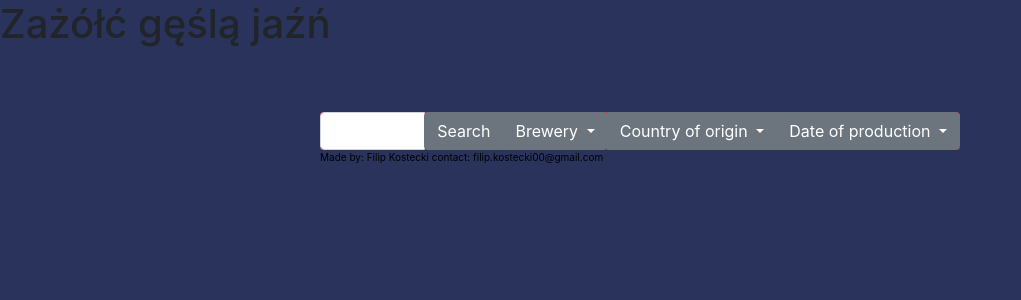
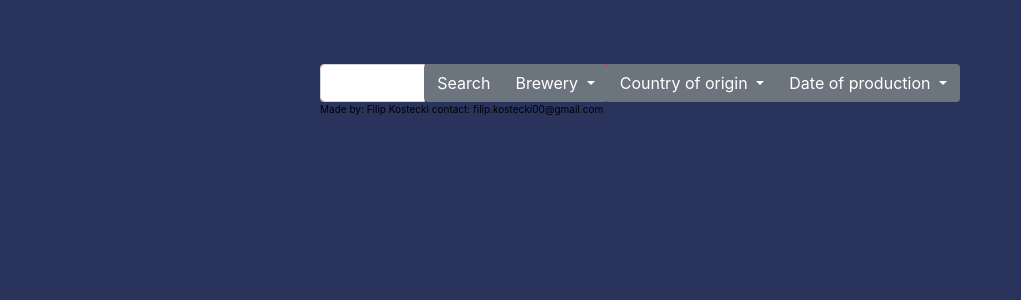
Before and after one commit to kostnerek/brewery, a PHP site: page /?search=1 in a window 1280 px wide. Shown: the top 300 px of the page, without its empty margins (0-1021 px from the left). Run offline with PHP 8.4, Linux system fonts and the light colour scheme; data that the repository does not hold is empty.

Commit message:
polish charset test end

```diff
--- a/index.php
+++ b/index.php
@@ -28,7 +28,7 @@
         include('config.php');
         $conn = mysqli_connect($server, $user, $password, $db);
     ?>
-<h1>Zażółć gęślą jaźń</h1>
+
     <div class="main">
         <div class="search">
 
```
Also changed, not shown: 1 other file.
